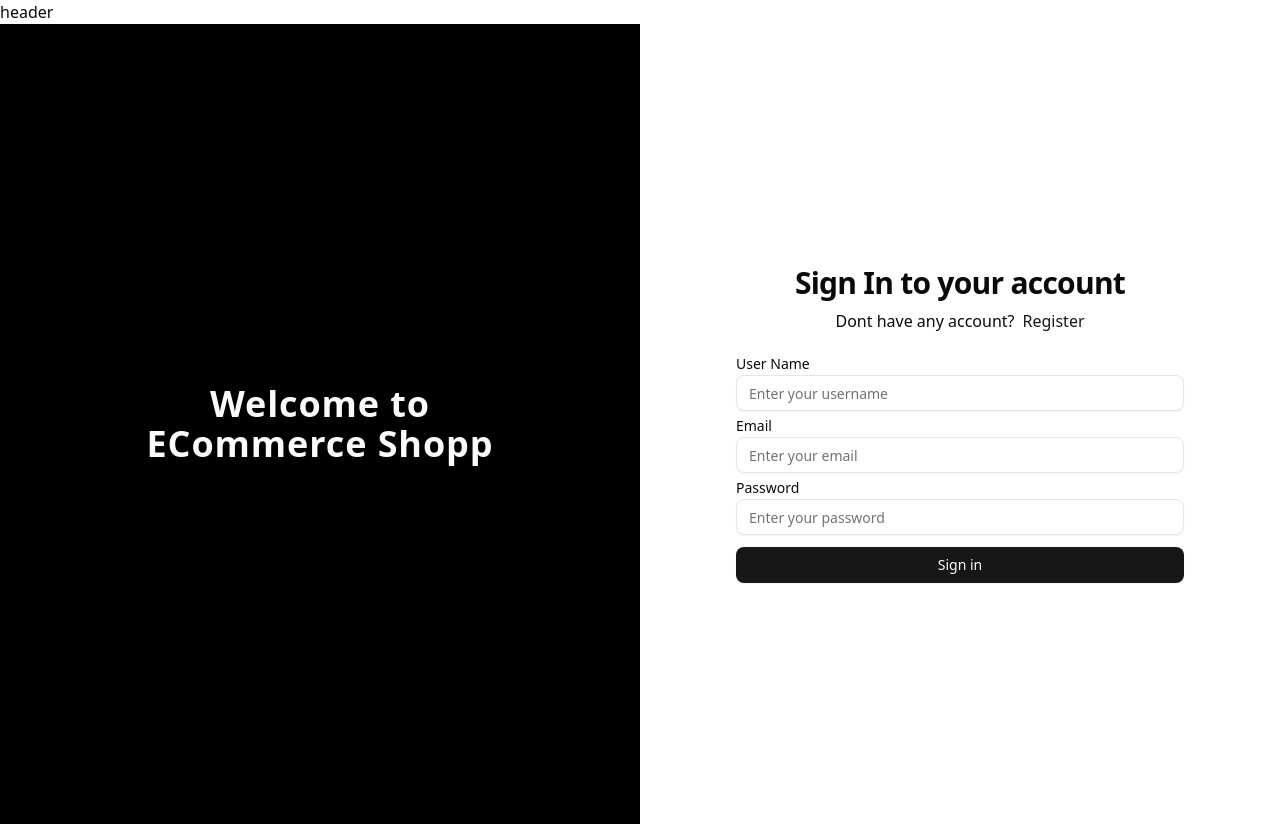
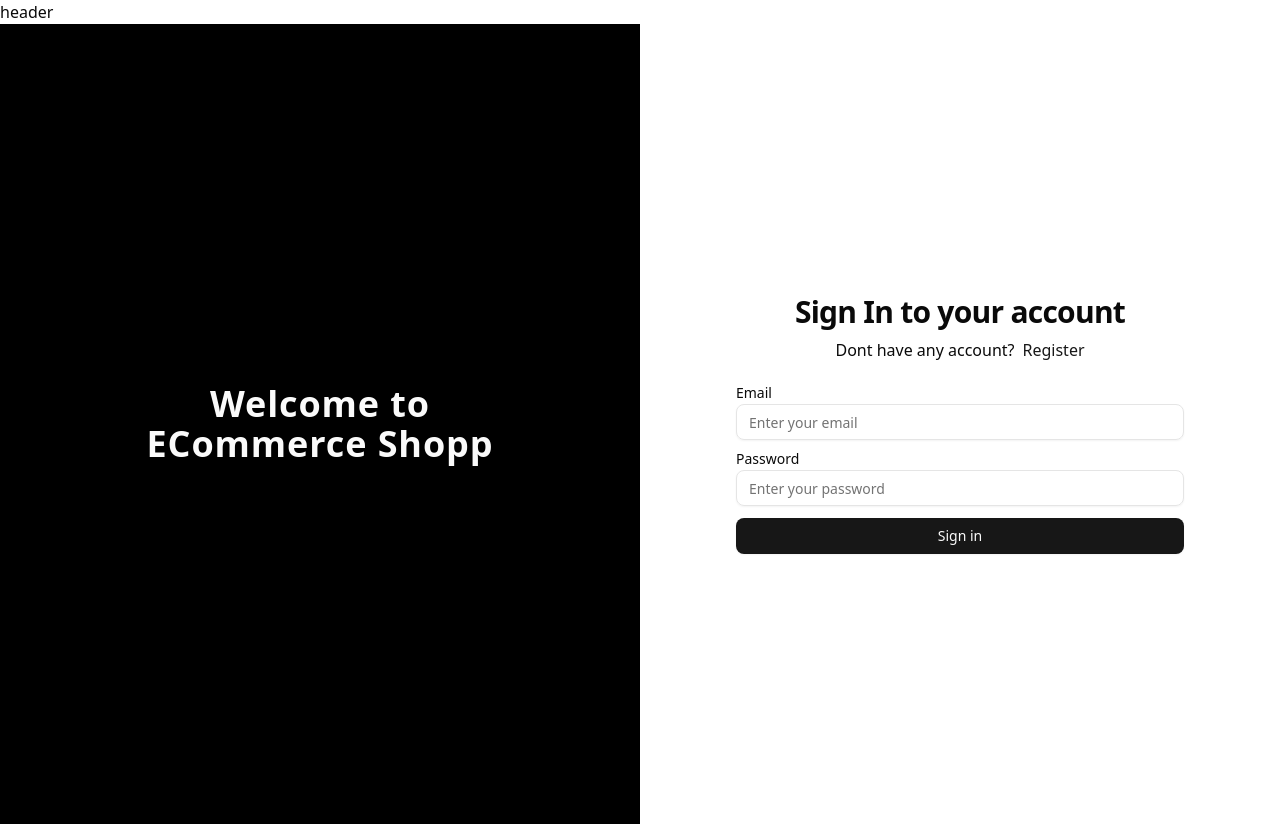
Before and after one commit to DimasEPS/e-commerce-client, a React (Vite) app: page /auth/login in a window 1280 px wide. Built offline with nearby package versions, Linux system fonts and the light colour scheme.

Commit message:
fixing login form states management and styling

```diff
--- a/src/components/common/form.jsx
+++ b/src/components/common/form.jsx
@@ -1,7 +1,6 @@
 import { Input } from "../ui/input";
 import { Label } from "../ui/label";
-import { SelectContent } from "@radix-ui/react-select";
-import { Select, SelectItem, SelectTrigger } from "../ui/select";
+import { Select, SelectItem, SelectValue, SelectTrigger } from "../ui/select";
 import { Textarea } from "../ui/textarea";
 import { Button } from "../ui/button";
 
@@ -16,7 +15,7 @@ function CommonForm({
     let element = null;
     const value = formData[getControlItem.name] || "";
 
-    switch (getControlItem.compontenType) {
+    switch (getControlItem.componentType) {
       case "input":
         element = (
           <Input
@@ -103,10 +102,10 @@ function CommonForm({
 
   return (
     <form onSubmit={onSubmit}>
-      <div className="felx flex-col gap-3">
+      <div className="flex flex-col gap-3">
         {formControls.map((controlItems) => (
           <div className="w-full gap-1.5" key={controlItems.name}>
-            <Label className="mb-1 mt-2">{controlItems.label}</Label>
+            <Label className="mb-1 ">{controlItems.label}</Label>
             {inputByType(controlItems)}
           </div>
         ))}
--- a/src/pages/auth/login.jsx
+++ b/src/pages/auth/login.jsx
@@ -1,5 +1,5 @@
 import CommonForm from "@/components/common/form";
-import { registerFormControl } from "@/config";
+import { loginFormControl } from "@/config";
 import { useState } from "react";
 import { Link } from "react-router-dom";
 
@@ -30,7 +30,7 @@ function AuthLogin() {
         </p>
       </div>
       <CommonForm
-        formControls={registerFormControl}
+        formControls={loginFormControl}
         buttonText={"Sign in"}
         formData={formData}
         setFormData={setFormData}
```
